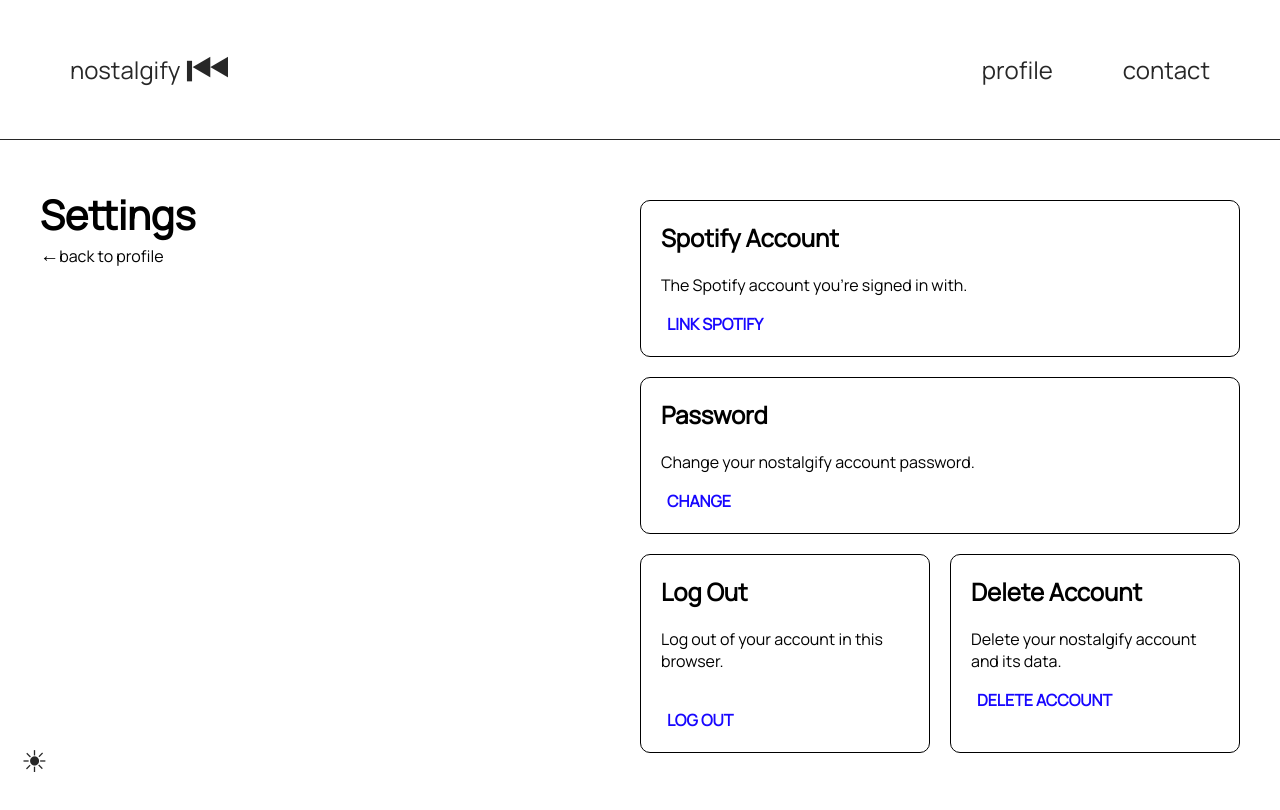
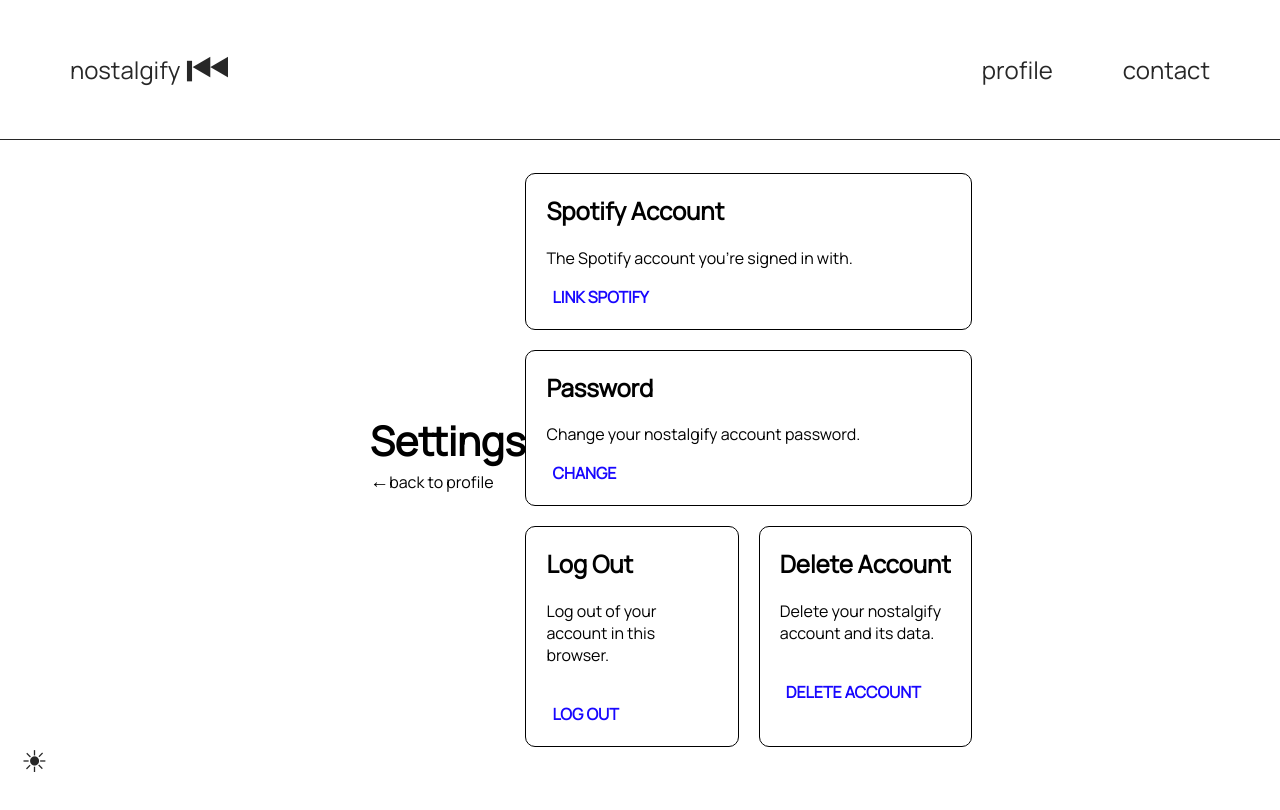
Before and after one commit to gabi823/secondProject, a React (Create React App) app in the folder frontend/: page /settings in a window 1280 px wide. Shown: the top 810 px of the page. Built offline with nearby package versions, Linux system fonts and the light colour scheme; no server answers.

Commit message:
settings layout

```diff
--- a/frontend/src/pages/Settings/Settings.css
+++ b/frontend/src/pages/Settings/Settings.css
@@ -2,14 +2,13 @@
 .settings-container {
     display: flex;
     justify-content: center;
-    align-items: start;
+    align-items: center;
     padding: 20px;
-    width: 100%;
-    max-width: 1200px;
-    margin: 0 auto;
+    width: 90%;
     height: 100vh;
     z-index: 1;
-
+    margin-left: -200px;
+    margin-top: -120px;
 }
 
 /* Left section for title and back button */
@@ -17,8 +16,7 @@
     display: flex;
     flex-direction: column;
     align-items: flex-start;
-    gap: 10px;
-    margin-right: 75px;
+    gap: 5px;
     margin-bottom: 420px;
 }
 
@@ -28,6 +26,7 @@
     font-family: Manrope;
     font-weight: 700;
     margin-bottom: 0;
+    margin-left: 550px;
 }
 
 .settings-back-link {
@@ -40,6 +39,7 @@
     cursor: pointer;
     margin-top: 0;
     text-decoration: none;
+    margin-left: 550px;
 }
 
 .back-arrow {
@@ -51,7 +51,6 @@
     display: flex;
     flex-direction: column;
     width: 100%;
-    max-width: 700px;
     gap: 20px;
     margin-top: 40px;
 }
@@ -84,6 +83,7 @@
     display: flex;
     justify-content: space-between;
     align-items: center;
+    max-width: 980px;
 }
 
 .email-info-container {
@@ -105,6 +105,10 @@
     border: none;
     background: none;
     cursor: pointer;
+}
+
+.settings-delete-button {
+    margin-top: 20px;
 }
 
 /* Row container for Log Out and Delete Account sections */
@@ -132,7 +136,8 @@
         box-sizing: border-box; /* Include padding in width */
         gap: 20px; /* Add consistent spacing between sections */
         max-height: 700px;
-
+        margin-left: 0px;
+        margin-top: 0px;
     }
 
     /* Center the title and back link */
```
